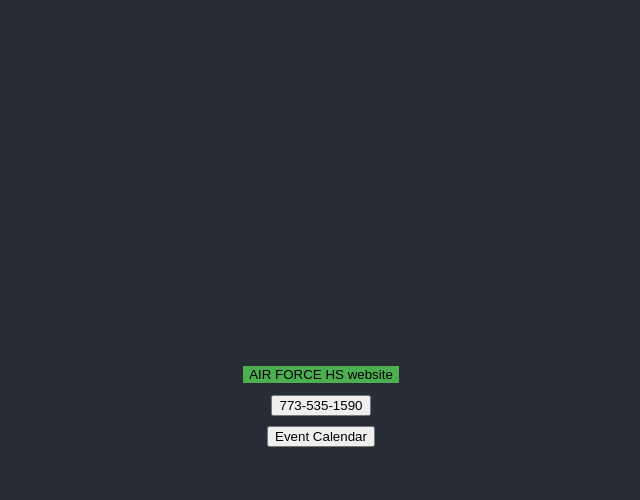
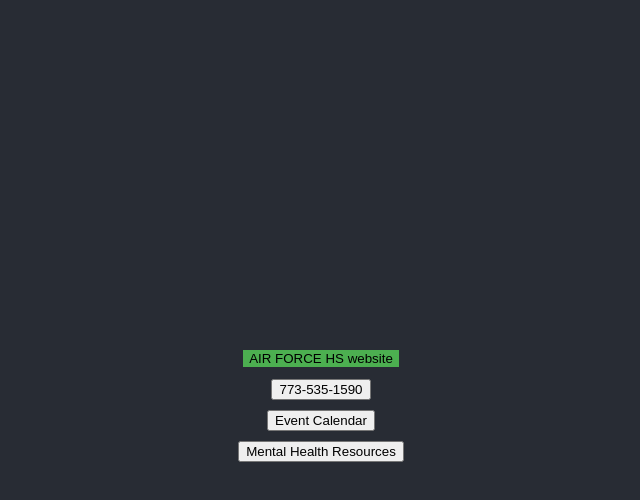
Before and after one commit to incognitofox/cpsn16, a React (Create React App) app: page / in a window 1280 px wide. Both pictures are taken after a click on the input "Get started". Shown: the top 500 px of the page, without its empty margins (319-959 px from the left). Built offline with nearby package versions, Linux system fonts and the light colour scheme.

Commit message:
mental health pages

```diff
--- a/src/App.js
+++ b/src/App.js
@@ -6,7 +6,7 @@
 import Calendar from "./pages/Calendar";
 import FAQ from "./pages/FAQ";
 import CollegeCareerResources from "./pages/CollegeCareerResources"
-
+import MentalHealthResources from "./pages/MentalHealthResources"
 function App() {
   return (
 	<BrowserRouter basename={process.env.URL}>
@@ -16,6 +16,7 @@
         <Route path="/calendar" element={<Calendar />} />
         <Route path="/FAQ" element={<FAQ />} />`.
         <Route path="/CollegeCareerResources" element={<CollegeCareerResources />} />`.
+        <Route path="/MentalHealthResources" element={<MentalHealthResources />} />
       </Routes>
     </BrowserRouter>
   );
--- a/src/pages/Home.js
+++ b/src/pages/Home.js
@@ -62,6 +62,9 @@
                 <form action={"/calendar"}>
                     <button type="submit"> Event Calendar </button>
                 </form>
+                <form action ={"/mentalhealth"}>
+                    <button type="submit"> Mental Health Resources</button>
+                </form>
             </div>
         );
     }
```
Also changed, not shown: src/pages/MentalHealthResources.js (added).
